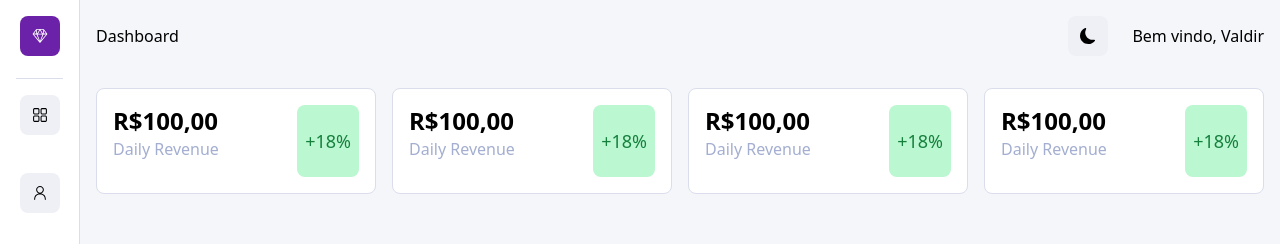
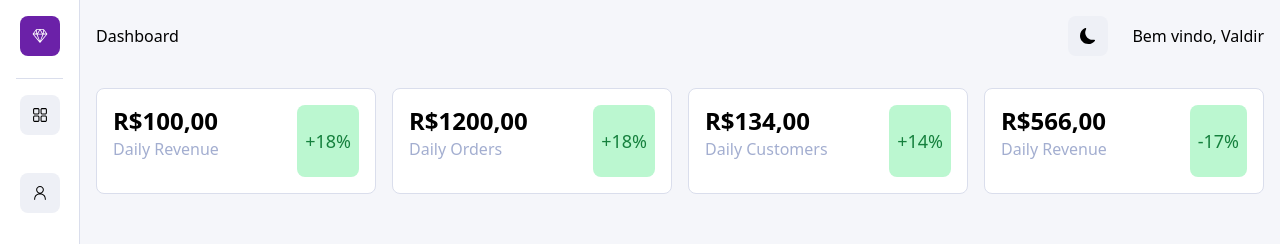
Before and after one commit to valdir-ti/dashboard, a Next.js app: page / in a window 1280 px wide. Shown: the top 244 px of the page. Built offline with nearby package versions, Linux system fonts and the light colour scheme; what tailwindcss-rtl would draw is missing.

Commit message:
feat: create card component

```diff
--- /dev/null
+++ b/src/app/components/Card.tsx
@@ -0,0 +1,21 @@
+type CardProps = {
+    value: string
+    text: string
+    percent: string
+}
+
+const Card = ({ value, text, percent }: CardProps) => {
+    return (
+        <div className="lg:col-span-2 col-span-1 bg-white flex justify-between w-full border p-4 rounded-lg">
+            <div className="flex flex-col w-full pb-4">
+                <p className="text-2xl font-bold">R${value}</p>
+                <p className="text-gray-600">{text}</p>
+            </div>
+            <p className="bg-green-200 flex justify-center items-center p-2 rounded-lg">
+                <span className="text-green-700 text-lg">{percent}%</span>
+            </p>
+        </div>
+    )
+}
+
+export default Card
--- a/src/app/components/TopCards.tsx
+++ b/src/app/components/TopCards.tsx
@@ -1,42 +1,12 @@
+import Card from "@/app/components/Card"
+
 const TopCards = () => {
     return (
         <div className="grid lg:grid-cols-8 gap-4 p-4">
-            <div className="lg:col-span-2 col-span-1 bg-white flex justify-between w-full border p-4 rounded-lg">
-                <div className="flex flex-col w-full pb-4">
-                    <p className="text-2xl font-bold">R$100,00</p>
-                    <p className="text-gray-600">Daily Revenue</p>
-                </div>
-                <p className="bg-green-200 flex justify-center items-center p-2 rounded-lg">
-                    <span className="text-green-700 text-lg">+18%</span>
-                </p>
-            </div>
-            <div className="lg:col-span-2 col-span-1 bg-white flex justify-between w-full border p-4 rounded-lg">
-                <div className="flex flex-col w-full pb-4">
-                    <p className="text-2xl font-bold">R$100,00</p>
-                    <p className="text-gray-600">Daily Revenue</p>
-                </div>
-                <p className="bg-green-200 flex justify-center items-center p-2 rounded-lg">
-                    <span className="text-green-700 text-lg">+18%</span>
-                </p>
-            </div>
-            <div className="lg:col-span-2 col-span-1 bg-white flex justify-between w-full border p-4 rounded-lg">
-                <div className="flex flex-col w-full pb-4">
-                    <p className="text-2xl font-bold">R$100,00</p>
-                    <p className="text-gray-600">Daily Revenue</p>
-                </div>
-                <p className="bg-green-200 flex justify-center items-center p-2 rounded-lg">
-                    <span className="text-green-700 text-lg">+18%</span>
-                </p>
-            </div>
-            <div className="lg:col-span-2 col-span-1 bg-white flex justify-between w-full border p-4 rounded-lg">
-                <div className="flex flex-col w-full pb-4">
-                    <p className="text-2xl font-bold">R$100,00</p>
-                    <p className="text-gray-600">Daily Revenue</p>
-                </div>
-                <p className="bg-green-200 flex justify-center items-center p-2 rounded-lg">
-                    <span className="text-green-700 text-lg">+18%</span>
-                </p>
-            </div>
+            <Card value="100,00" text="Daily Revenue" percent="+18" />
+            <Card value="1200,00" text="Daily Orders" percent="+18" />
+            <Card value="134,00" text="Daily Customers" percent="+14" />
+            <Card value="566,00" text="Daily Revenue" percent="-17" />
         </div>
     )
 }
```
